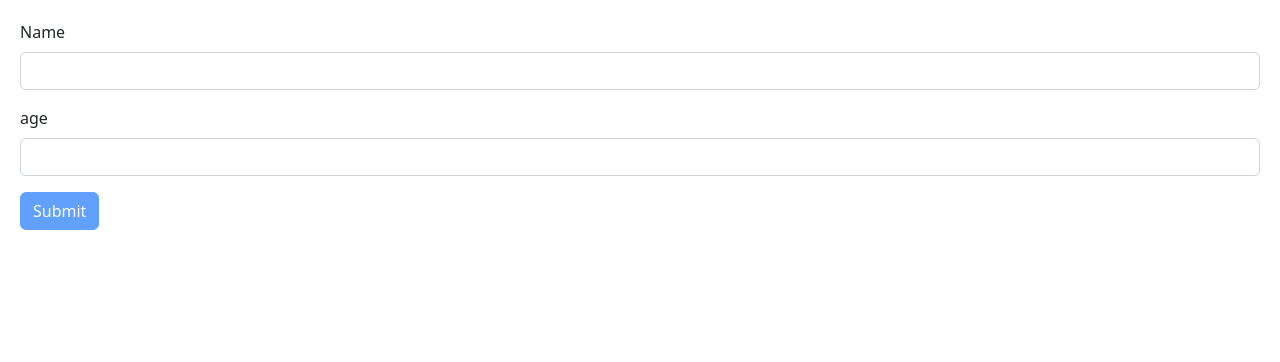
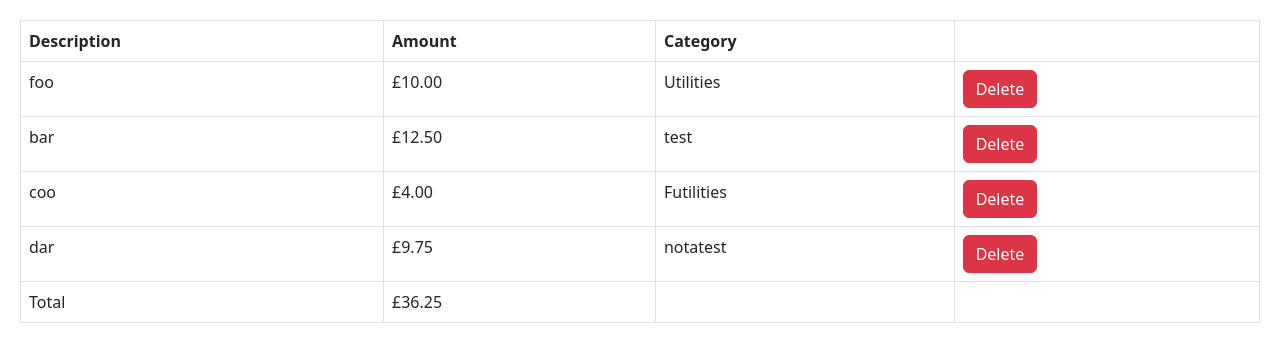
Before and after one commit to ElizaWymer/Finance-Tracker-WebProject, a React (Vite) app: page / in a window 1280 px wide. Shown: the top 362 px of the page. Built offline with nearby package versions, Linux system fonts and the light colour scheme.

Commit message:
Created a table that can display and delete expense data

```diff
--- a/src/App.tsx
+++ b/src/App.tsx
@@ -1,9 +1,20 @@
-import Form from "./components/Form";
+import { useState } from "react";
+import ExpenseList from "./Expense Tracker/ExpenseList";
 
 function App() {
+  const [expenses, setExpense] = useState([
+    { id: 1, description: "foo", amount: 10, category: "Utilities" },
+    { id: 2, description: "bar", amount: 12.5, category: "test" },
+    { id: 3, description: "coo", amount: 4, category: "Futilities" },
+    { id: 4, description: "dar", amount: 9.7483, category: "notatest" },
+  ]);
+
   return (
     <div>
-      <Form></Form>
+      <ExpenseList
+        expenses={expenses}
+        onDelete={(id) => setExpense(expenses.filter((e) => e.id !== id))}
+      ></ExpenseList>
     </div>
   );
 }
--- /dev/null
+++ b/src/Expense Tracker/ExpenseList.tsx
@@ -0,0 +1,62 @@
+interface Expense {
+  id: number;
+  description: string;
+  amount: number;
+  category: string;
+}
+
+interface Props {
+  expenses: Expense[];
+  onDelete: (id: number) => void;
+}
+
+const ExpenseList = ({ expenses, onDelete }: Props) => {
+  if (expenses.length === 0) return null;
+  return (
+    <div>
+      <table className="table table-bordered">
+        <thead>
+          <tr>
+            <th>Description</th>
+            <th>Amount</th>
+            <th>Category</th>
+            <th></th>
+          </tr>
+        </thead>
+        <tbody>
+          {expenses.map((expense) => (
+            <tr key={expense.id}>
+              <td>{expense.description}</td>
+              <td>£{expense.amount.toFixed(2)}</td>
+              <td>{expense.category}</td>
+              <td>
+                <button
+                  className="btn btn-danger"
+                  onClick={() => onDelete(expense.id)}
+                >
+                  {" "}
+                  Delete{" "}
+                </button>
+              </td>
+            </tr>
+          ))}
+        </tbody>
+        <tfoot>
+          <tr>
+            <td>Total</td>
+            <td>
+              £
+              {expenses
+                .reduce((acc, expense) => expense.amount + acc, 0)
+                .toFixed(2)}
+            </td>
+            <td></td>
+            <td></td>
+          </tr>
+        </tfoot>
+      </table>
+    </div>
+  );
+};
+
+export default ExpenseList;
```
Also changed, not shown: src/Expense Tracker/Components/InputBoxes.tsx (renamed from src/components/Expense Tracker/InputBoxes.tsx), src/Expense Tracker/Components/Table.tsx (renamed from src/components/Expense Tracker/Table.tsx).
